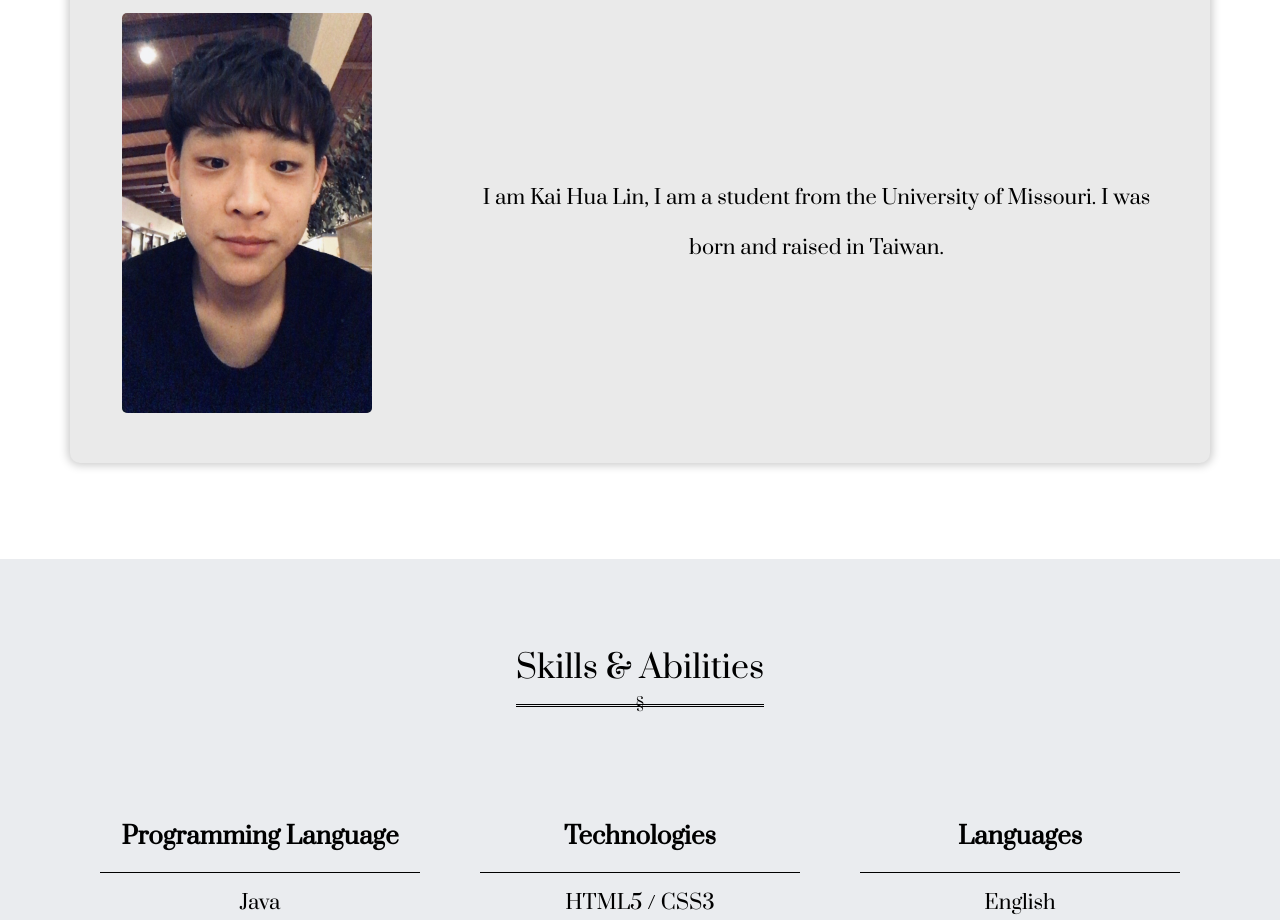
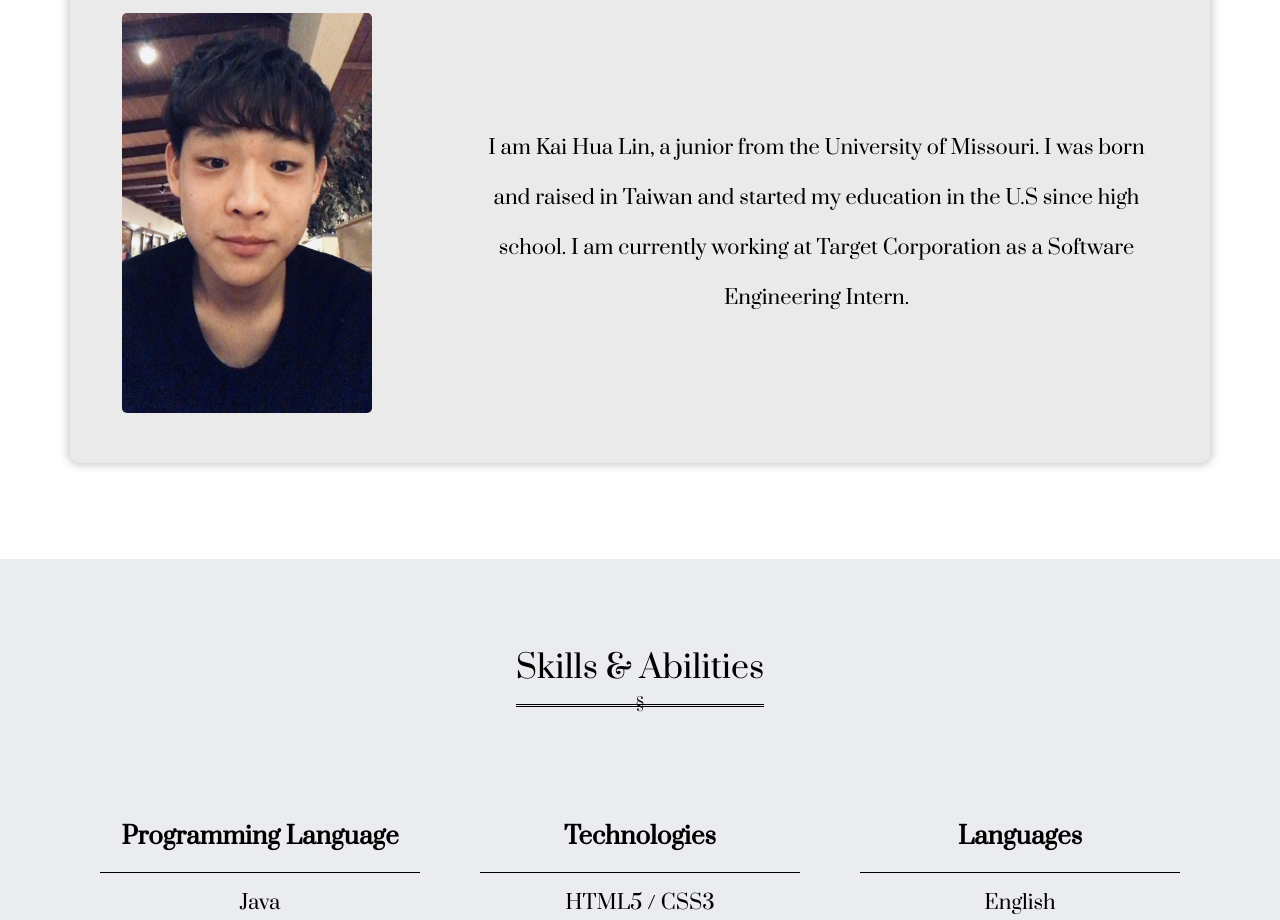
Before and after one commit to KaiHuaLin/my-website, a React (Create React App) app: page / in a window 1280 px wide. Shown: the part 980-1900 px from the top of the page. Built offline with nearby package versions, Linux system fonts and the light colour scheme.

Commit message:
modified about me

```diff
--- a/src/App.js
+++ b/src/App.js
@@ -36,7 +36,7 @@ class App extends React.Component {
     },
     about: {
       title: 'About Me',
-      text: 'I am Kai Hua Lin, I am a student from the University of Missouri. I was born and raised in Taiwan.'
+      text: 'I am Kai Hua Lin, a junior from the University of Missouri. I was born and raised in Taiwan and started my education in the U.S since high school. I am currently working at Target Corporation as a Software Engineering Intern.'
     },
     skills: {
       title: 'Skills & Abilities',
```
